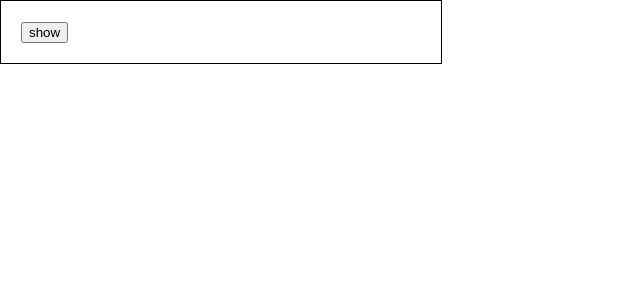
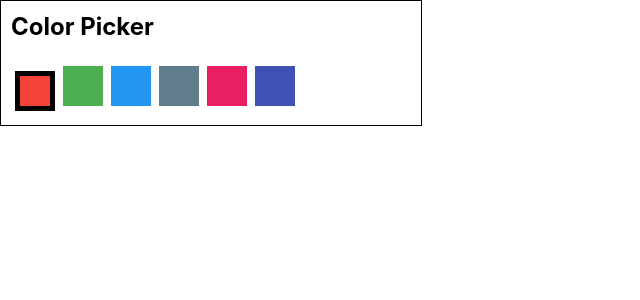
Before and after one commit to Evgeniy-D-2022/test_react, a React (Create React App) app: page / in a window 1280 px wide. Shown: the top 300 px of the page, without its empty margins (0-640 px from the left). Built offline with nearby package versions, Linux system fonts and the light colour scheme.

Commit message:
2_1-state-ColorPicker

```diff
--- a/src/components/App.jsx
+++ b/src/components/App.jsx
@@ -1,23 +1,26 @@
 import React from "react";
+import ColorPicker from "./ColorPicker/ColorPicker";
 // import Counter from './Counter/Counter'
-import Dropdown from "./Dropdown/Dropdown";
+// import Dropdown from "./Dropdown/Dropdown";
+
 
 const App = () => {
   return (
     <>
-    <Dropdown />
+    {/* <Dropdown /> */}
+    <ColorPicker options={colorPickerOptions} />
     {/* <Counter /> */}
     </>
   );
 };
 
-// const colorPickerOptions = [
-//   { label: 'red', color: '#F44336' },
-//   { label: 'green', color: '#4CAF50' },
-//   { label: 'blue', color: '#2196F3' },
-//   { label: 'grey', color: '#607D8B' },
-//   { label: 'pink', color: '#E91E63' },
-//   { label: 'indigo', color: '#3F51B5' },
-// ];
+const colorPickerOptions = [
+  { label: 'red', color: '#F44336' },
+  { label: 'green', color: '#4CAF50' },
+  { label: 'blue', color: '#2196F3' },
+  { label: 'grey', color: '#607D8B' },
+  { label: 'pink', color: '#E91E63' },
+  { label: 'indigo', color: '#3F51B5' },
+];
 
 export default App;
--- /dev/null
+++ b/src/components/ColorPicker/ColorPicker.css
@@ -0,0 +1,25 @@
+.ColorPicker {
+    width: 400px;
+    padding: 10px;
+    border: 1px solid black;
+  }
+
+  .ColorPicker__title {
+    line-height: 1.3;
+  }
+
+  .ColorPicker__option {
+    display: inline-block;
+    width: 40px;
+    height: 40px;
+    margin: 4px;
+    border: none;
+    outline: none;
+    cursor: pointer;
+    transition: transform 250ms linear;
+
+  }
+
+  .ColorPicker__option--active {
+    transform: scale(1.2);
+  }
--- /dev/null
+++ b/src/components/ColorPicker/ColorPicker.jsx
@@ -0,0 +1,45 @@
+import React, { Component } from "react";
+import './ColorPicker.css'
+
+class ColorPicker extends Component {
+    state = {
+        activeOptionIdx: 0,
+    }
+
+    render() {
+        return (
+            <div className="ColorPicker">
+            <h2 className="ColorPicker__title">Color Picker</h2>
+            <div>
+                {this.props.options.map(({ label, color }, index) => (
+                    <button
+                    key={label}
+                    className="ColorPicker__option"
+                    style={{
+                        backgroundColor: color,
+                        border:
+                        index === this.state.activeOptionIdx ? '5px solid black' : 'none' }}
+                    ></button>
+                ))}
+            </div>
+        </div>
+        )
+    }
+}
+
+// const ColorPicker = ({ options }) => (
+//     <div className="ColorPicker">
+//         <h2 className="ColorPicker__title">Color Picker</h2>
+//         <div>
+//             {options.map(({ label, color }) => (
+//                 <span
+//                 key={label}
+//                 className="ColorPicker__option"
+//                 style={{ backgroundColor: color }}
+//                 ></span>
+//             ))}
+//         </div>
+//     </div>
+// )
+
+export default ColorPicker;
```
